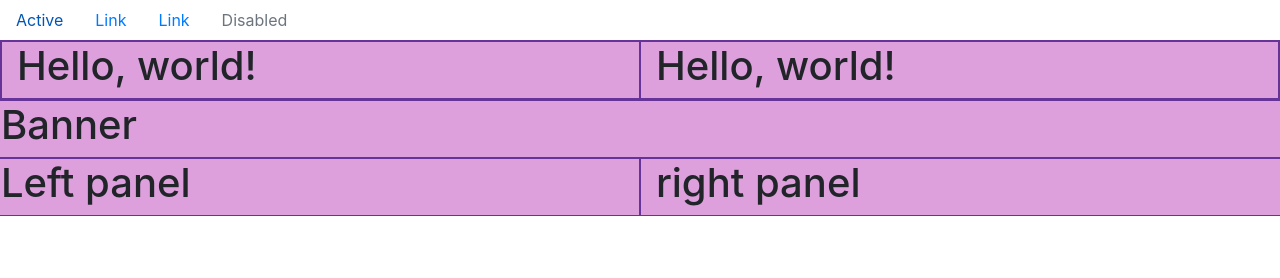
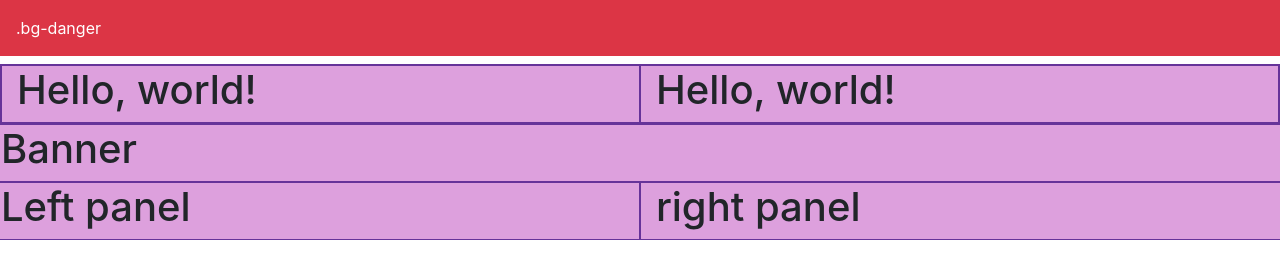
Before and after one commit to DomingoHernandez0/Hernandez-Bootstrap.io, a plain HTML site: page row2.html in a window 1280 px wide. Drawn offline with nearby package versions, Linux system fonts and the light colour scheme.

Commit message:
Add files via upload

```diff
--- a/row2.html
+++ b/row2.html
@@ -1,27 +1,14 @@
 <!doctype html>
 <html lang="en">
   <head>
-    <ul class="nav">
-<li class="nav-item">
-  <a class="nav-link active" href="#">Active</a>
-</li>
-<li class="nav-item">
-  <a class="nav-link" href="#">Link</a>
-</li>
-<li class="nav-item">
-  <a class="nav-link" href="#">Link</a>
-</li>
-<li class="nav-item">
-  <a class="nav-link disabled" href="#" tabindex="-1" aria-disabled="true">Disabled</a>
-</li>
-</ul>
+
     <!-- Required meta tags -->
     <meta charset="utf-8">
     <meta name="viewport" content="width=device-width, initial-scale=1, shrink-to-fit=no">
 
     <!-- Bootstrap CSS -->
     <link rel="stylesheet" href="https://stackpath.bootstrapcdn.com/bootstrap/4.4.1/css/bootstrap.min.css" integrity="sha384-Vkoo8x4CGsO3+Hhxv8T/Q5PaXtkKtu6ug5TOeNV6gBiFeWPGFN9MuhOf23Q9Ifjh" crossorigin="anonymous">
-
+<div class="p-3 mb-2 bg-danger text-white">.bg-danger</div>
     <title>Hello, world!</title>
     <style media="screen">
       div div {
```
